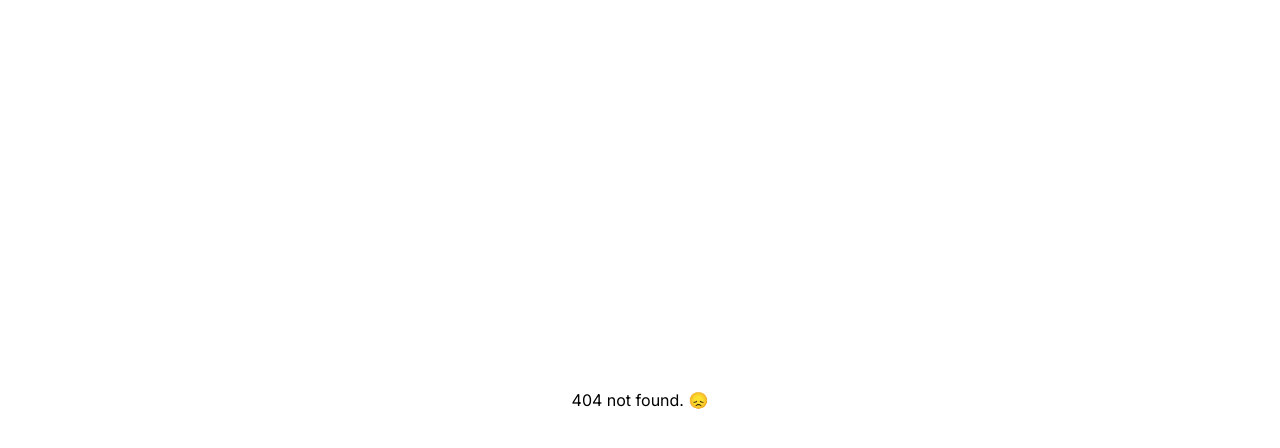
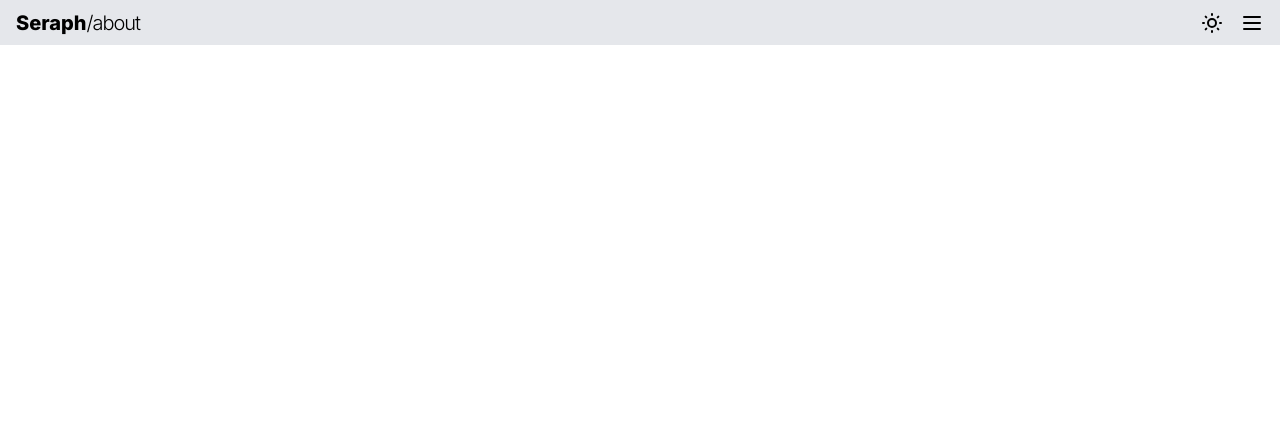
Before and after one commit to g3vxy/seraph_frontend, a React (Create React App) app: page /about in a window 1280 px wide. Before the commit this address had no page. Shown: the top 448 px of the page. Built offline with nearby package versions, Linux system fonts and the light colour scheme.

Commit message:
feat(new_pages_init)

```diff
--- a/src/components/Header.tsx
+++ b/src/components/Header.tsx
@@ -1,6 +1,6 @@
 import { AnimatePresence, motion } from "framer-motion";
 import { useState } from "react";
-import { Link } from "react-router-dom";
+import { Link, useLocation } from "react-router-dom";
 import ThemeToggle from "./ThemeToggle";
 
 const ROUTES = [
@@ -10,6 +10,7 @@ const ROUTES = [
 
 function Header() {
   const [isOpen, setIsOpen] = useState(false);
+  const location = useLocation();
   return (
     <>
       <div className='flex flex-row justify-between items-center w-full h-12 px-4 bg-gray-200 dark:bg-gray-700'>
@@ -17,6 +18,11 @@ function Header() {
           className='text-black dark:text-white font-extrabold text-xl cursor-none'
           whileHover={{ scale: 1.2 }}>
           Seraph
+          {location.pathname !== "/" && (
+            <span className='font-light tracking-tighter'>
+              {location.pathname}
+            </span>
+          )}
         </motion.h1>
         <div className='flex flex-row space-x-4'>
           <ThemeToggle />
--- a/src/etc/routes.tsx
+++ b/src/etc/routes.tsx
@@ -1,19 +1,15 @@
 import { BrowserRouter, Routes, Route } from "react-router-dom";
+import AboutPage from "../pages/AboutPage";
 import LandingPage from "../pages/LandingPage";
+import NotFoundPage from "../pages/NotFoundPage";
 
 const createRoutes = () => {
   return (
     <BrowserRouter>
       <Routes>
         <Route path='/' element={<LandingPage />} />
-        <Route
-          path='*'
-          element={
-            <div className='w-full h-full flex justify-center items-center'>
-              <p>404 not found. 😞</p>
-            </div>
-          }
-        />
+        <Route path='/about' element={<AboutPage />} />
+        <Route path='*' element={<NotFoundPage />} />
       </Routes>
     </BrowserRouter>
   );
--- /dev/null
+++ b/src/pages/AboutPage.tsx
@@ -0,0 +1,22 @@
+import { motion } from "framer-motion";
+import Header from "../components/Header";
+
+function AboutPage() {
+  return (
+    <>
+      <Header></Header>
+      <div className='container h-full flex flex-col justify-center items-center'>
+        <motion.div
+          className='flex flex-col w-2/3 mx-auto'
+          key='landingPageTitle'
+          transition={{
+            type: "spring"
+          }}
+          initial={{ opacity: 0, translateY: -20 }}
+          animate={{ opacity: 1, translateY: 0 }}></motion.div>
+      </div>
+    </>
+  );
+}
+
+export default AboutPage;
--- /dev/null
+++ b/src/pages/LoadingPage.tsx
@@ -0,0 +1,7 @@
+import { motion } from "framer-motion";
+
+function LoadingPage() {
+  return <>Loading</>;
+}
+
+export default LoadingPage;
--- /dev/null
+++ b/src/pages/NotFoundPage.tsx
@@ -0,0 +1,8 @@
+import { motion } from "framer-motion";
+import Header from "../components/Header";
+
+function NotFoundPage() {
+  return <>404</>;
+}
+
+export default NotFoundPage;
```
